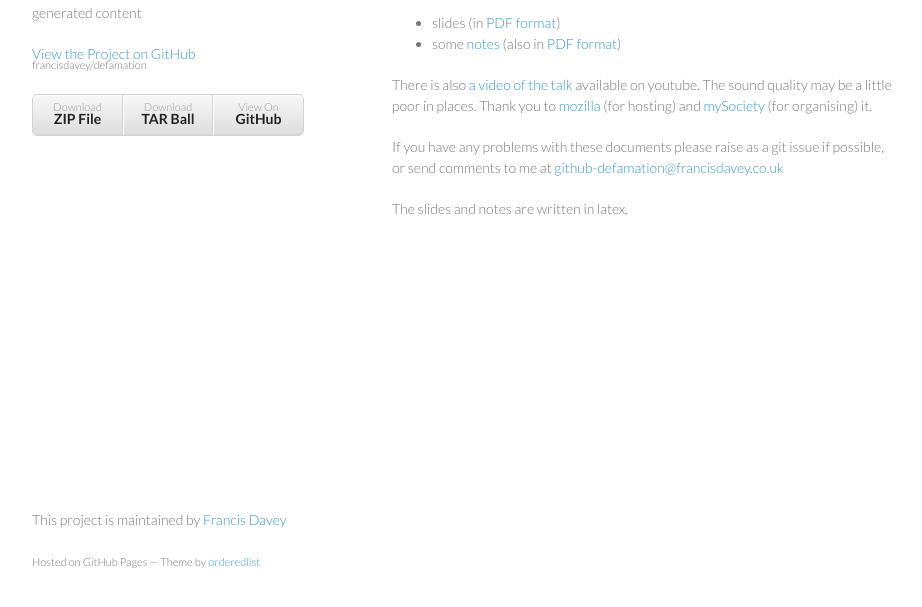
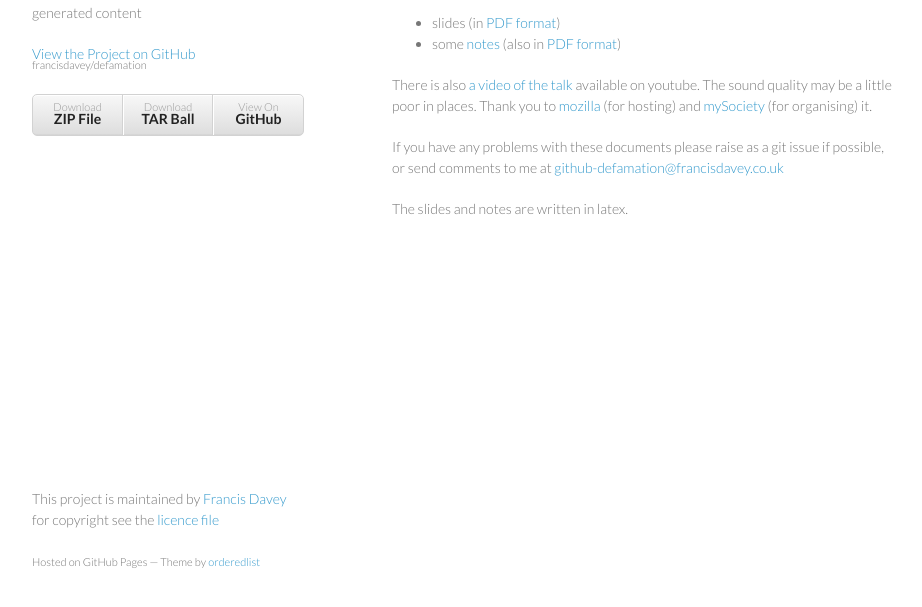
Before and after one commit to francisdavey/defamation, a plain HTML site: page index.html in a window 1280 px wide. Shown: the part 159-766 px from the top of the page, without its empty margins (178-1100 px from the left). Drawn offline with Linux system fonts and the light colour scheme; a script that the page names is missing.

Commit message:
pointed to licence file on main page

```diff
--- a/index.html
+++ b/index.html
@@ -44,7 +44,7 @@
     <p>The slides and notes are written in latex.</p>
     </section>
     <footer>
-        <p>This project is maintained by <a href="http://www.francisdavey.co.uk/">Francis Davey</a></p>
+        <p>This project is maintained by <a href="http://www.francisdavey.co.uk/">Francis Davey</a> for copyright see the <a href="LICENCE">licence file</a></p>
         <p><small>Hosted on GitHub Pages &mdash; Theme by <a href="https://github.com/orderedlist">orderedlist</a></small></p>
       </footer>
     </div>
```
Also changed, not shown: 2 other files.
